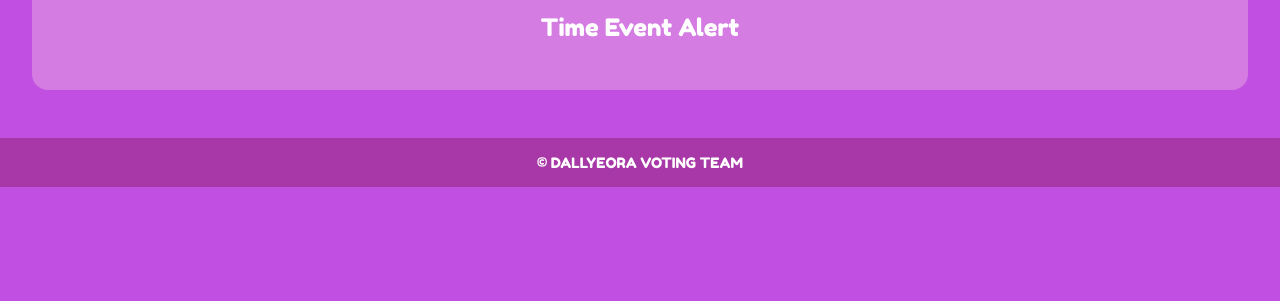
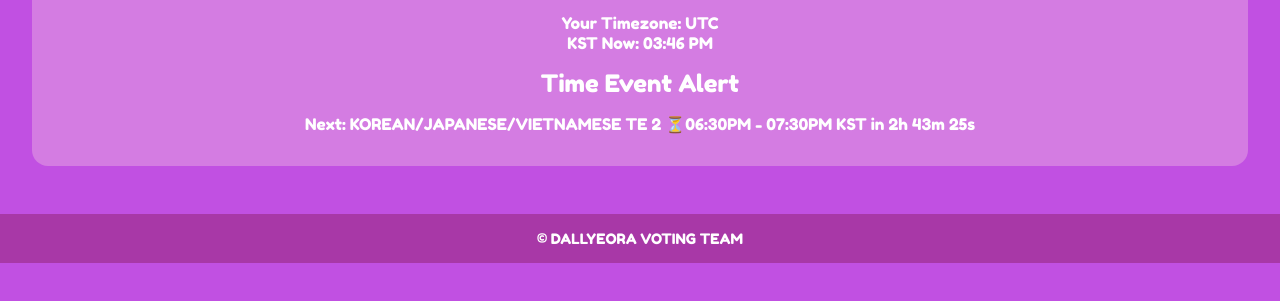
Before and after one commit to dallyeoravotingteam/TE, a plain HTML site: page index.html in a window 1280 px wide. Shown: the part 127-428 px from the top of the page. Drawn offline with Linux system fonts and the light colour scheme.

Commit message:
Update index.html

```diff
--- a/index.html
+++ b/index.html
@@ -110,12 +110,15 @@
   <footer>
     &copy; DALLYEORA VOTING TEAM
   </footer>
+
 <script>
+
   if ('serviceWorker' in navigator) {
     navigator.serviceWorker.register('sw.js')
       .then(reg => console.log('[SW] Registered'))
       .catch(err => console.error('[SW] Failed', err));
   }
+
 
   let notificationEnabled = false;
 
@@ -130,6 +133,13 @@
     });
   }
 
+
+  const timezoneInfo = document.getElementById("timezone-info");
+  const activeEvent = document.getElementById("active-event");
+  const countdown = document.getElementById("countdown");
+  const nextEventsDiv = document.getElementById("next-events");
+
+
   const eventWindows = [
     { start: "09:30", end: "10:30", name: "ENGLISH TE 1 ⏳09:30AM - 10:30AM KST" },
     { start: "12:45", end: "13:45", name: "KOREAN/JAPANESE/VIETNAMESE TE 1 ⏳12:45PM - 01:45PM KST" },
@@ -141,18 +151,53 @@
 
   const notifiedToday = new Set();
 
+
   function getKSTNow() {
     const now = new Date();
     return new Date(now.toLocaleString("en-US", { timeZone: "Asia/Seoul" }));
   }
+
+
+  function updateTimezoneInfo() {
+    const now = new Date();
+    const kstNow = getKSTNow();
+    timezoneInfo.innerHTML = `Your Timezone: ${Intl.DateTimeFormat().resolvedOptions().timeZone}<br>KST Now: ${kstNow.toLocaleTimeString('en-US', { hour: '2-digit', minute: '2-digit', hour12: true })}`;
+  }
+
+
+  function updateCountdown(kstNow) {
+    nextEventsDiv.innerHTML = "";
+    const upcoming = eventWindows.map(event => {
+      const [h, m] = event.start.split(":");
+      const startDate = new Date(kstNow);
+      startDate.setHours(+h, +m, 0);
+      const diff = startDate - kstNow;
+      return diff > 0 ? { diff, event } : null;
+    }).filter(e => e !== null).sort((a, b) => a.diff - b.diff);
+
+    if (upcoming.length > 0) {
+      const { diff, event } = upcoming[0];
+      const totalSecs = Math.floor(diff / 1000);
+      const hrs = Math.floor(totalSecs / 3600);
+      const mins = Math.floor((totalSecs % 3600) / 60);
+      const secs = totalSecs % 60;
+      countdown.textContent = `Next: ${event.name} in ${hrs}h ${mins}m ${secs}s`;
+    } else {
+      countdown.textContent = "No upcoming events today.";
+    }
+  }
+
 
   function checkEvents() {
     const today = new Date().toISOString().split('T')[0];
     const kstNow = getKSTNow();
     const hhmm = kstNow.getHours().toString().padStart(2, '0') + ':' + kstNow.getMinutes().toString().padStart(2, '0');
 
+    let eventActive = false;
+
     for (const event of eventWindows) {
       if (hhmm >= event.start && hhmm < event.end) {
+        activeEvent.innerHTML = `<img class='alarm' src='https://i.gifer.com/ZZ5H.gif' alt='alarm'/> ${event.name}`;
         const key = today + event.start;
         if (!notifiedToday.has(key)) {
           notifiedToday.add(key);
@@ -170,12 +215,21 @@
             });
           }
         }
+        eventActive = true;
         break;
       }
     }
+
+    if (!eventActive) {
+      activeEvent.textContent = "Time Event Alert";
+    }
+
+    updateCountdown(kstNow);
   }
 
-  // Check every minute
-  setInterval(checkEvents, 60000);
-  checkEvents(); // first call
+
+  updateTimezoneInfo();
+  checkEvents();
+  setInterval(updateTimezoneInfo, 60000);
+  setInterval(checkEvents, 1000);
 </script>
```
